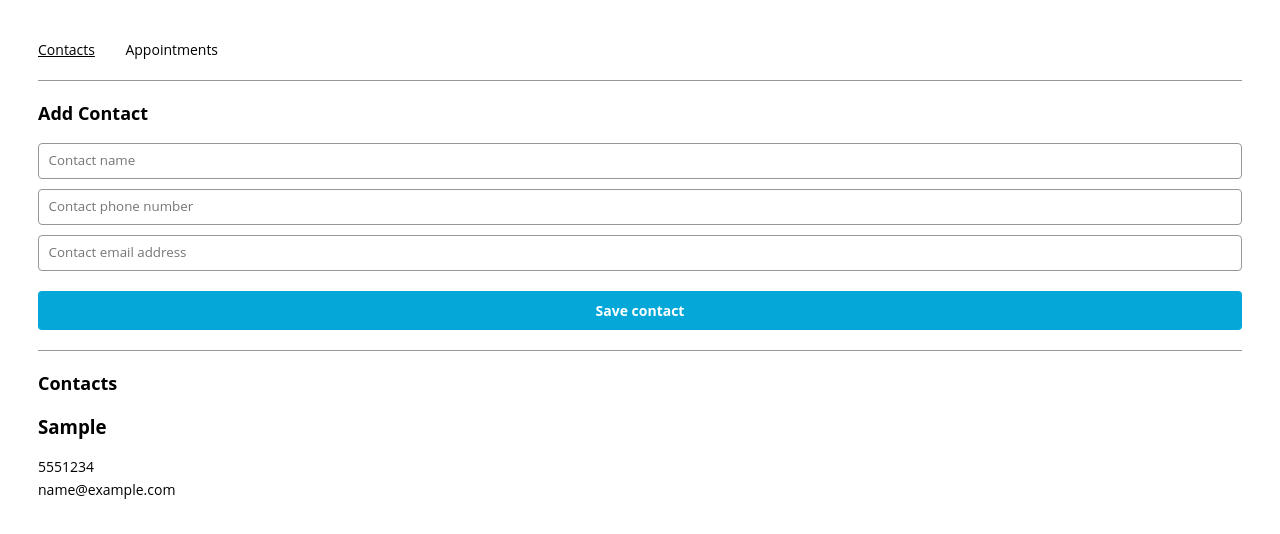
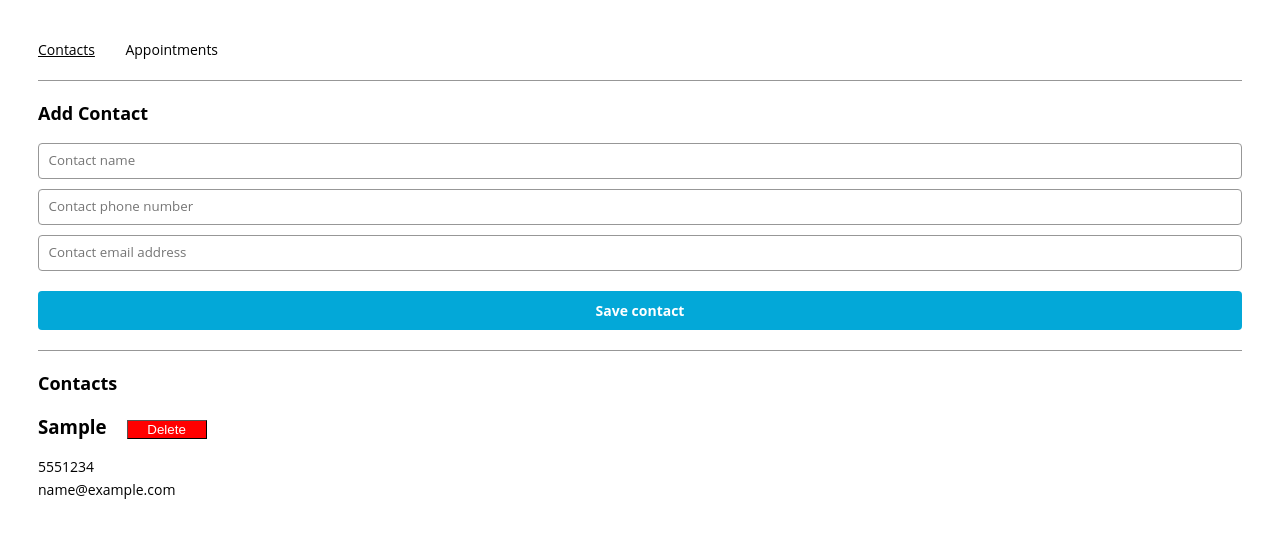
Before and after one commit to Victorcastilloa/appointment-planner, a React (Create React App) app: page /contacts in a window 1280 px wide. Both pictures are taken after typing "Sample", "5551234", "name@example.com" into the empty fields and a click on the input "Save contact". Shown: the top 534 px of the page. Built offline with nearby package versions, Linux system fonts and the light colour scheme.

Commit message:
Add delete button, save to local storage

```diff
--- a/src/App.js
+++ b/src/App.js
@@ -1,4 +1,4 @@
-import React, { useState } from "react";
+import React, { useState, useEffect } from "react";
 import { Switch, Route, Redirect, NavLink } from "react-router-dom";
 
 import { AppointmentsPage } from "./containers/appointmentsPage/AppointmentsPage";
@@ -10,8 +10,10 @@ function App() {
   contacts and appointments
   */
 
-  const [contacts, setContacts]= useState([]);
-  const [appointments, setAppointments]= useState([]);
+  const savedContacts = JSON.parse(localStorage.getItem('contacts'));
+const [contacts, setContacts] = useState(savedContacts || []);
+const savedAppointments = JSON.parse(localStorage.getItem('appointments'))
+  const [appointments, setAppointments]= useState(savedAppointments || []);
 
   const ROUTES = {
     CONTACTS: "/contacts",
@@ -34,6 +36,11 @@ function App() {
     [...prev, newContact])
   }
 
+  useEffect(()=> {
+    localStorage.setItem('contacts', JSON.stringify(contacts));
+    localStorage.setItem('appointments', JSON.stringify(appointments))
+  }, [contacts,appointments])
+
   function newAppointment(title, contact, date, time) {
     const newAppointment= {
       title: title,
@@ -45,7 +52,25 @@ function App() {
     setAppointments((prev) =>
     [...prev, newAppointment]
     )
+
+
   }
+
+  function deleteContact(index) {
+
+  setContacts((prevContacts) => {
+    prevContacts.splice(index, 1);
+    return [...prevContacts];
+  });
+}
+
+function deleteAppointment(index) {
+
+  setAppointments((prevAppointments) => {
+    prevAppointments.splice(index, 1);
+    return [...prevAppointments];
+  });
+}
 
   return (
     <>
@@ -67,6 +92,7 @@ function App() {
             <ContactsPage
             contacts = {contacts}
             newContact= {newContact}
+            deleteContact= {deleteContact}
             />
           </Route>
           <Route path={ROUTES.APPOINTMENTS}>
@@ -75,6 +101,7 @@ function App() {
             appointments={appointments}
             contacts={contacts}
             newAppointment={newAppointment}
+            deleteAppointment={deleteAppointment}
             />
           </Route>
         </Switch>
--- /dev/null
+++ b/src/components/tile/Tile.css
@@ -0,0 +1,14 @@
+.deletebtn {
+    width: 5rem;
+    background-color: red;
+    color:white;
+    margin-left: 20px;
+    border: 1px black outset;
+    cursor: pointer;
+}
+
+.deletebtn:active {
+background-color: white;
+color: red;
+border: 1px red inset;
+}
--- a/src/components/tile/Tile.js
+++ b/src/components/tile/Tile.js
@@ -1,17 +1,43 @@
 import React from "react";
+import './Tile.css'
 
-export const Tile = ({objects, type}) => {
+export const Tile = ({objects, deleteContact, deleteAppointment}) => {
+  const arrayOfObjects = Object.values(objects);
 
-const arrayOfObjects= Object.values(objects);
+  const handleDelete = (index) => {
+    if (window.confirm("Are you sure you want to delete this contact?")) {
+      if(objects.hasOwnProperty('name')){
+        deleteContact(index);
+      } else if(objects.hasOwnProperty('title')){
+         deleteAppointment(index);
+      }
+
+    }
+  };
 
   return (
     <div className="tile-container">
-      {arrayOfObjects.map((element,index)=> {
+      {arrayOfObjects.map((element, index) => {
         return (
           <>
-          {index === 0 ? <h3 className="tile-title" key={index}>{element}</h3> : <p className="tile" key={index}>{element}</p>}
+            {index === 0 ? (
+              <h3 className="tile-title" key={index}>
+                {element}
+
+                <button type="submit"
+                onClick={() => handleDelete(index) }
+                value="Delete contact"
+                className="deletebtn"
+                >Delete</button>
+              </h3>
+            ) : (
+              <p className="tile" key={index}>
+                {element}
+
+              </p>
+            )}
           </>
-        )
+        );
       })}
     </div>
   );
--- a/src/components/tileList/TileList.js
+++ b/src/components/tileList/TileList.js
@@ -1,6 +1,6 @@
 import React from "react";
 import { Tile } from '../tile/Tile'
-export const TileList = ({object, type}) => {
+export const TileList = ({object, type,deleteContact,deleteAppointment}) => {
 
 
   return (
@@ -10,6 +10,8 @@ export const TileList = ({object, type}) => {
       key={index}
       objects={objects}
       type={type}
+      deleteContact={deleteContact}
+      deleteAppointment={deleteAppointment}
       />
       )}
     </div>
--- a/src/containers/appointmentsPage/AppointmentsPage.js
+++ b/src/containers/appointmentsPage/AppointmentsPage.js
@@ -2,7 +2,7 @@ import React, { useState } from "react";
 import { AppointmentForm } from '../../components/appointmentForm/AppointmentForm'
 import { TileList } from "../../components/tileList/TileList";
 
-export const AppointmentsPage = ({appointments, contacts, newAppointment}) => {
+export const AppointmentsPage = ({appointments, contacts, newAppointment, deleteAppointment}) => {
   /*
   Define state variables for
   appointment info
@@ -49,6 +49,7 @@ export const AppointmentsPage = ({appointments, contacts, newAppointment}) => {
         <TileList
         object={appointments}
         type="appointments"
+        deleteAppointment={deleteAppointment}
         />
       </section>
     </div>
--- a/src/containers/contactsPage/ContactsPage.js
+++ b/src/containers/contactsPage/ContactsPage.js
@@ -7,7 +7,7 @@ export const ContactsPage = (props) => {
   Define state variables for
   contact info and duplicate check
   */
-  const {contacts, newContact} = props;
+  const {contacts, newContact, deleteContact} = props;
 const [name, setName]= useState('');
 const [phone, setPhone]= useState('');
 const [email, setEmail]= useState('');
@@ -69,6 +69,7 @@ useEffect(()=> {
         <TileList
         object={contacts}
         type="contacts"
+        deleteContact={deleteContact}
         />
       </section>
     </div>
```
